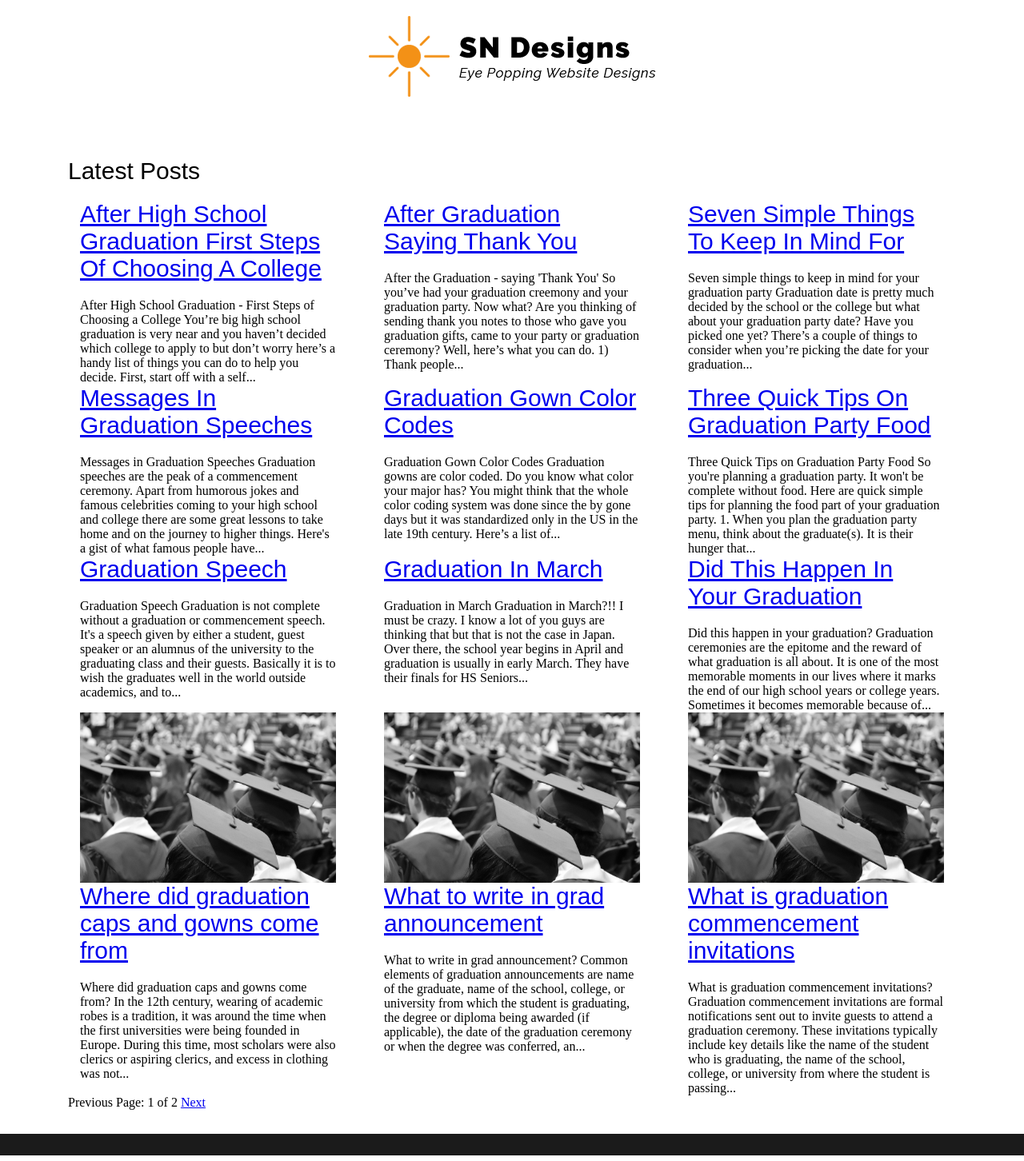
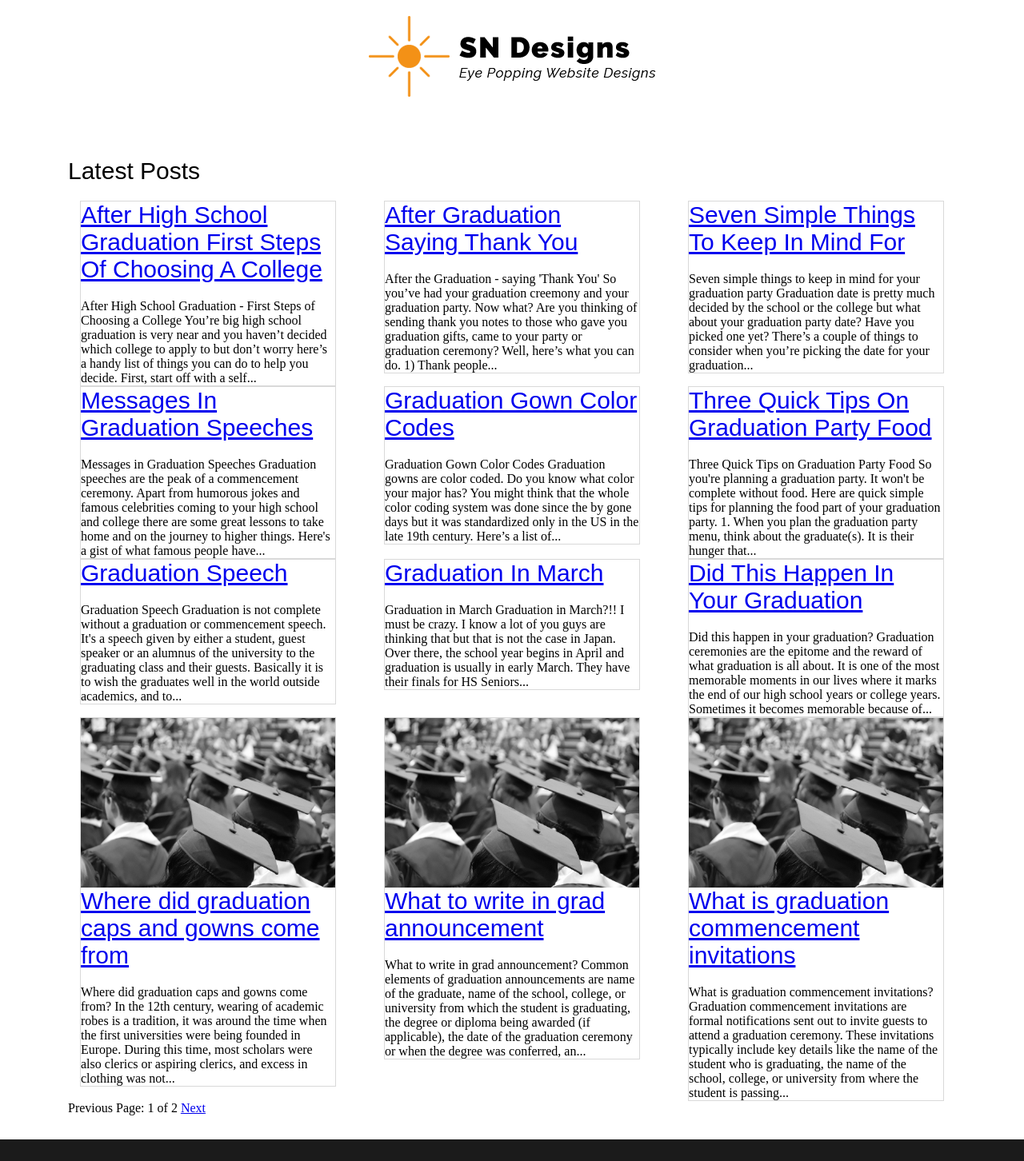
Before and after one commit to sncreative/sncreative.github.io, a Jekyll site: the page built from blog/index.html, in a window 1280 px wide. Shown: the whole page at 80% size. Built offline with Jekyll 4.4.1, drawn with Linux system fonts in a browser that asks for light colours; nearby versions of some CDN libraries; the list of posts is cut into pages by our own code.

Commit message:
Add files via upload

```diff
--- a/css/custom.css
+++ b/css/custom.css
@@ -535,7 +535,7 @@
 }
 
 .card-deck .card {
-  margin-bottom: 15px;
+  margin-bottom: 15px; border: 1px solid #d9d9d9;
 }
 
 @media (min-width: 576px) {
```
